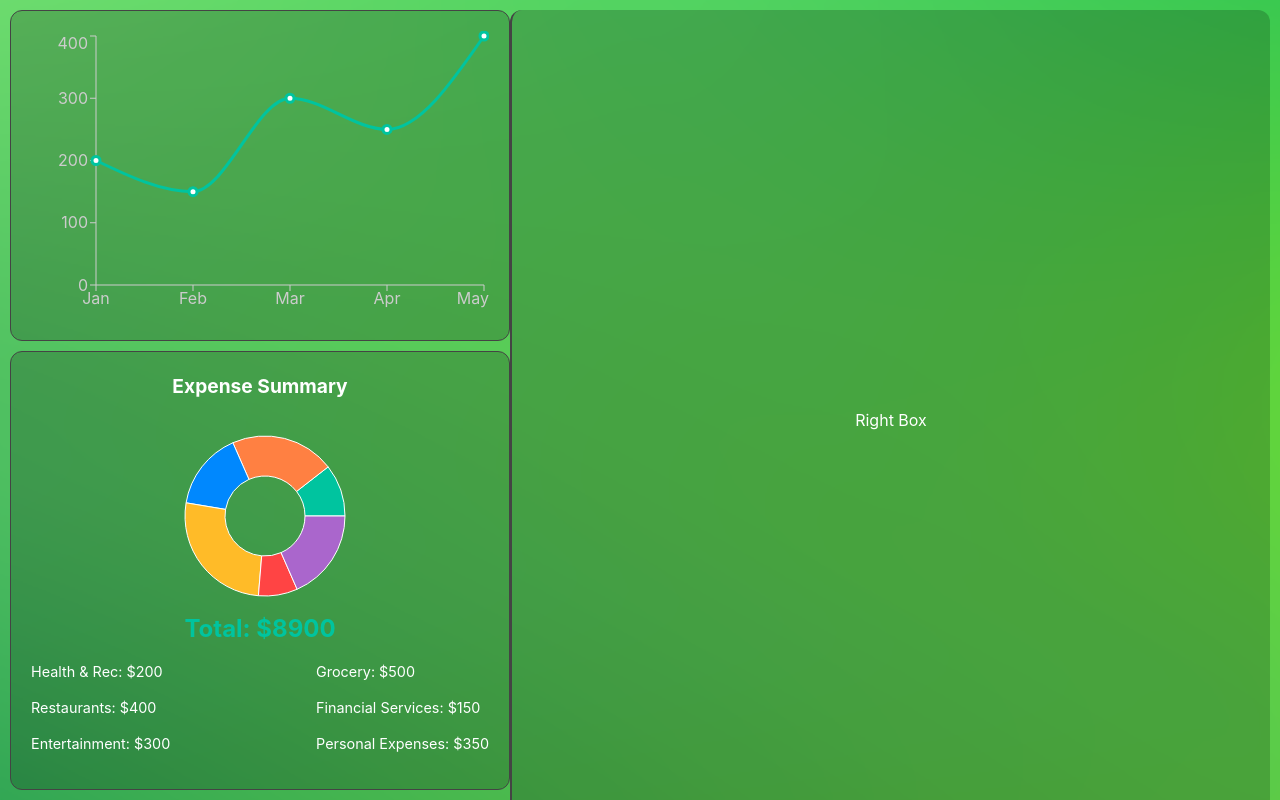
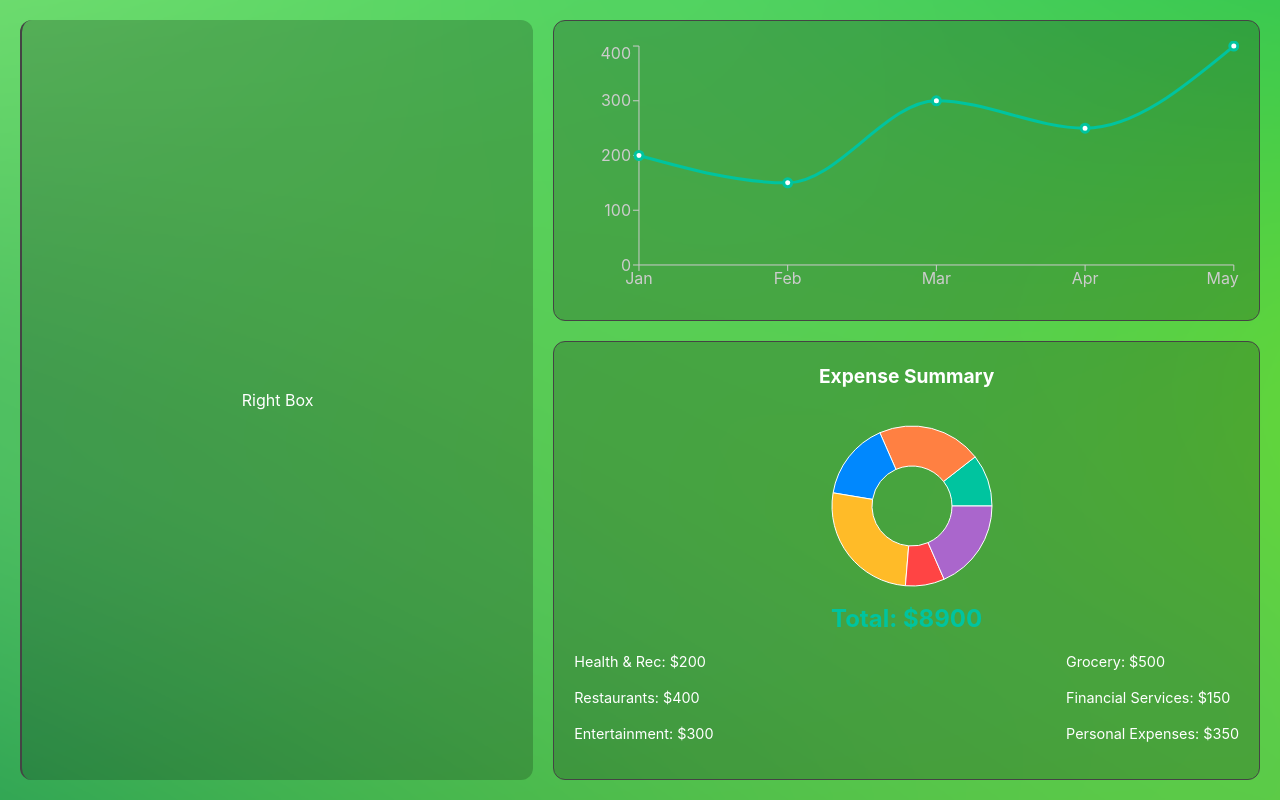
Before and after one commit to WanderingWalnut/SENG401-Final-Project, a React (Vite) app in the folder frontend/BudgetWise/: page /chat in a window 1280 px wide. Built offline with nearby package versions, Linux system fonts and the light colour scheme.

Commit message:
chat changes

```diff
--- a/frontend/BudgetWise/src/App.css
+++ b/frontend/BudgetWise/src/App.css
@@ -1,10 +1,11 @@
 #root {
-  width: 100vw;
-  height: 100vh;
+  width: 100%;
+  min-height: 100vh;
   margin: 0;
   padding: 0;
-  overflow: hidden;
+  overflow-x: hidden;
 }
+
 
 .logo {
   height: 6em;
--- a/frontend/BudgetWise/src/pages/chatPage.tsx
+++ b/frontend/BudgetWise/src/pages/chatPage.tsx
@@ -28,23 +28,32 @@ const ChatPage = () => {
         chatPageContainer: {
             display: "flex",
             flexWrap: "wrap",
-            height: "100vh",
+            minHeight: "100vh",
             width: "100%",
             backgroundImage: `url(${backgroundImage})`,
             backgroundSize: "cover",
             backgroundRepeat: "no-repeat",
             backgroundPosition: "center",
             color: "white",
-            padding: "10px",
+            padding: "20px",
             boxSizing: "border-box",
+            alignItems: "stretch",
+            overflowY: "auto",
+            gap: "20px",
+        },
+        mainContent: {
+            display: "flex",
+            flexWrap: "wrap",
+            width: "100%",
+            flexGrow: 1,
+            gap: "20px",
         },
         leftSection: {
-            width: "100%",
-            maxWidth: "500px",
             display: "flex",
             flexDirection: "column",
-            height: "100%",
-            gap: "10px",
+            gap: "20px",
+            flex: "3",
+            minWidth: "300px",
         },
         topLeftBox: {
             flex: 1,
@@ -67,6 +76,17 @@ const ChatPage = () => {
             padding: "20px",
             backgroundColor: "rgba(0, 0, 0, 0.2)",
         },
+        rightSection: {
+            flex: "2",
+            minHeight: "300px",
+            display: "flex",
+            alignItems: "center",
+            justifyContent: "center",
+            borderLeft: "2px solid #444",
+            borderRadius: "12px",
+            padding: "20px",
+            backgroundColor: "rgba(0, 0, 0, 0.2)",
+        },
         summaryTitle: {
             fontSize: "1.2rem",
             fontWeight: "bold",
@@ -83,21 +103,47 @@ const ChatPage = () => {
             fontWeight: "bold",
             color: "#00C49F",
         },
+        "@media (max-width: 1024px)": {
+            mainContent: {
+                flexDirection: "column",
+                gap: "20px",
+            },
+            leftSection: {
+                width: "100%",
+                flex: "none",
+            },
             rightSection: {
-            flex: 1,
-            height: "100%",
-            display: "flex",
+                width: "100%",
+                flex: "none",
+                borderLeft: "none",
+                borderTop: "2px solid #444",
+            },
+        },
+        "@media (max-width: 768px)": {
+            chatPageContainer: {
+                flexDirection: "column",
                 alignItems: "center",
-            justifyContent: "center",
-            borderLeft: "2px solid #444",
-            borderRadius: "12px",
-            padding: "20px",
-            backgroundColor: "rgba(0, 0, 0, 0.2)",
+                gap: "20px",
+            },
+            mainContent: {
+                flexDirection: "column",
+                gap: "20px",
+            },
+            rightSection: {
+                order: "-1",
+                minHeight: "400px",
+                width: "100%",
+            },
+            leftSection: {
+                width: "100%",
+            },
         },
     };
 
     return (
         <div style={styles.chatPageContainer}>
+            <div style={styles.mainContent}>
+                <div style={styles.rightSection}>Right Box</div>
                 <div style={styles.leftSection}>
                     <div style={styles.topLeftBox}>
                         <ResponsiveContainer width="100%" height="100%">
@@ -133,7 +179,7 @@ const ChatPage = () => {
                         </div>
                     </div>
                 </div>
-            <div style={styles.rightSection}>Right Box</div>
+            </div>
         </div>
     );
 };
```
Lines whose indentation alone changed are shown as unchanged.
